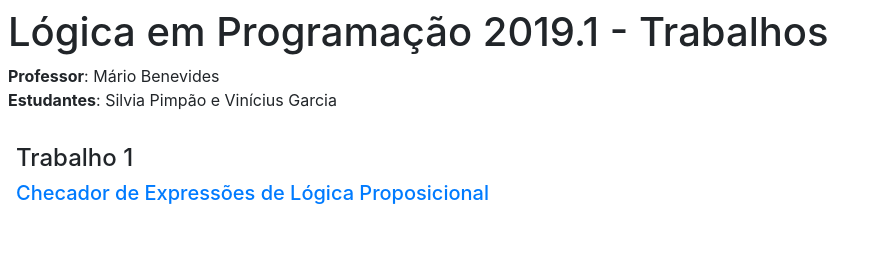
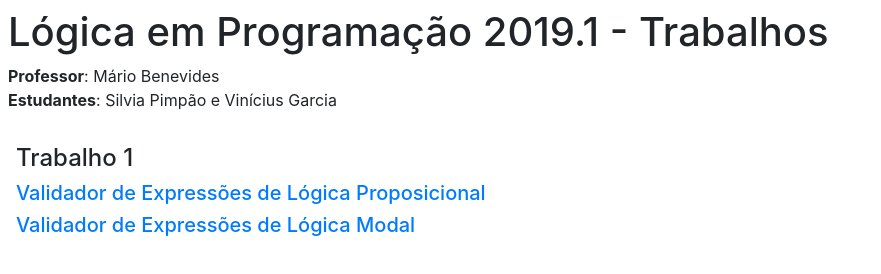
Before and after one commit to spimpaov/logic-programming-1, a plain HTML site: page index.html in a window 1280 px wide. Shown: the whole page, without its empty margins (0-881 px from the left). Drawn offline with nearby package versions, Linux system fonts and the light colour scheme.

Commit message:
changing main page

```diff
--- a/index.html
+++ b/index.html
@@ -14,9 +14,8 @@ crossorigin="anonymous">
 		      <br><br>
 		<div class="p-2">
 			<h4>Trabalho 1</h4>
-			<h5><a
-href="./trab-1/index.html">Checador de
-	Expressões de Lógica Proposicional</a></h5>
+			<h5><a href="./trab-1/propositional/">Validador de Expressões de Lógica Proposicional</a></h5>
+			<h5><a href="./trab-1/modal/">Validador de Expressões de Lógica Modal</a></h5>
 		</div>
 	</div>
 </body>
```
